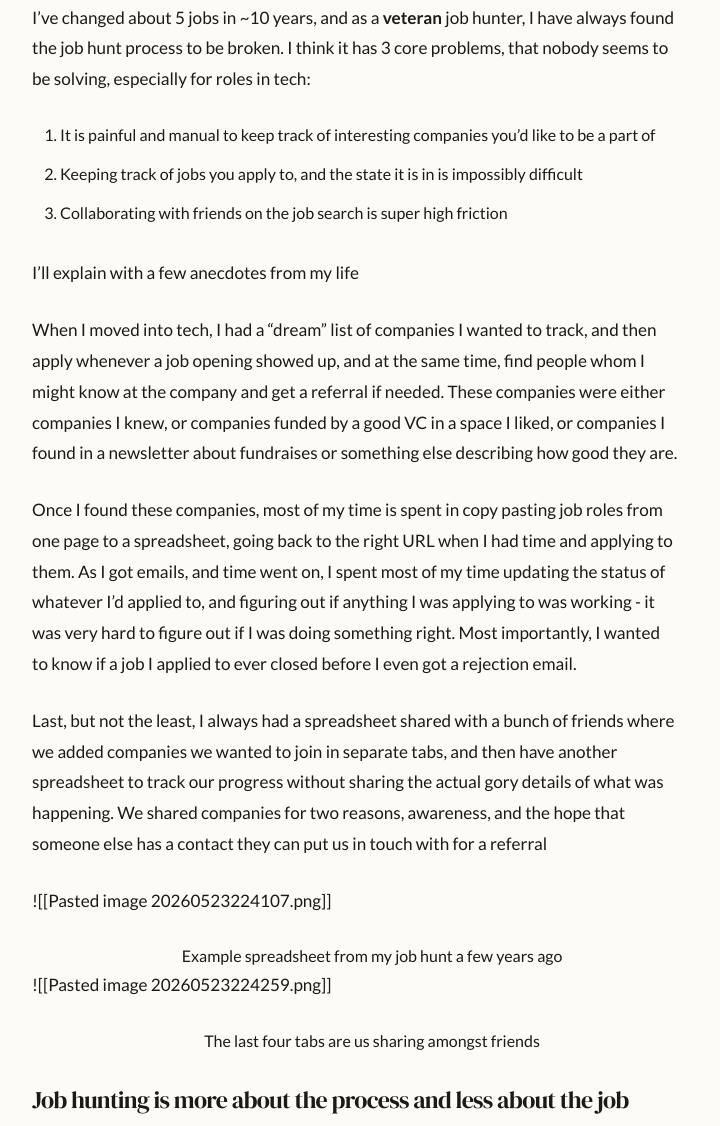
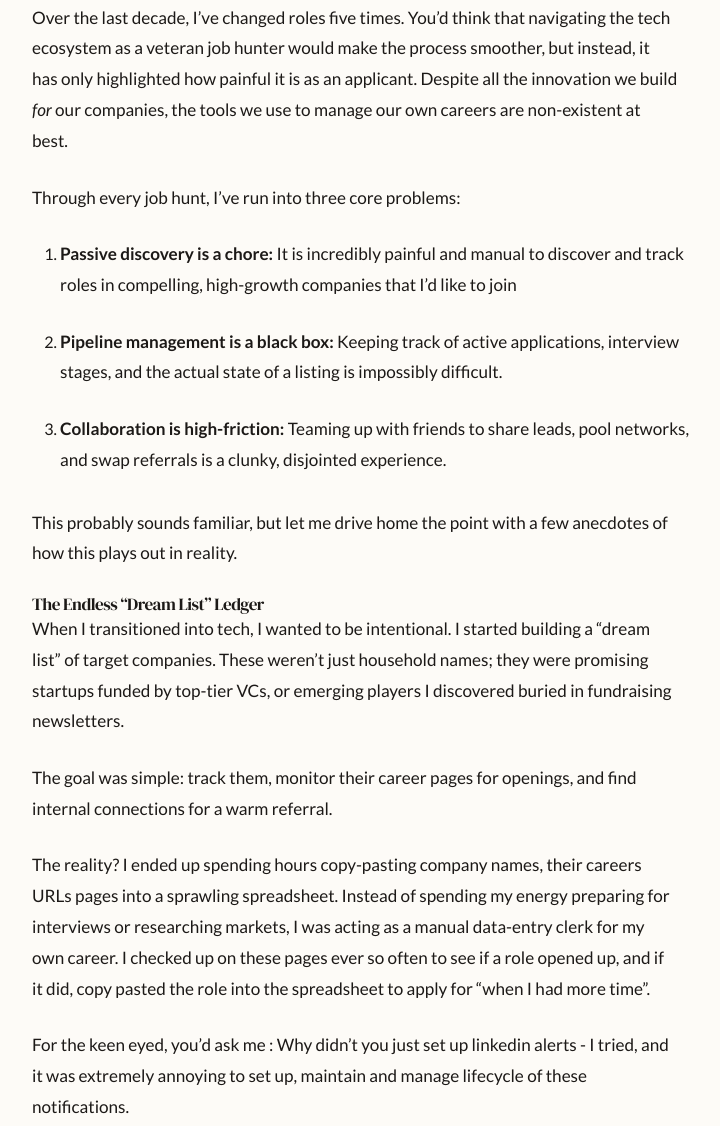
Before and after one commit to akshayrangasai/akshayrangasai.github.io, an Astro site: page /blog/general/relevel-introduction in a window 1280 px wide. Shown: the part 522-1648 px from the top of the page, without its empty margins (268-988 px from the left). Built offline with nearby package versions, Linux system fonts and the light colour scheme; Astro itself is replaced by a stand-in of ours.

Commit message:
added more content

```diff
--- a/src/content/blog/general/Relevel-Introduction.md
+++ b/src/content/blog/general/Relevel-Introduction.md
@@ -11,26 +11,44 @@ updatedDate: Apr 04 2026
 ---
 ### The job finding process is broken
 
-I've changed about 5 jobs in ~10 years, and as a **veteran**  job hunter, I have always found the job hunt process to be broken. I think it has 3 core problems, that nobody seems to be solving, especially for roles in tech:
+Over the last decade, I’ve changed roles five times. You’d think that navigating the tech ecosystem as a veteran job hunter would make the process smoother, but instead, it has only highlighted how painful it is as an applicant. Despite all the innovation we build _for_ our companies, the tools we use to manage our own careers are non-existent at best.
 
-1. It is painful and manual to keep track of interesting companies you'd like to be a part of
-2. Keeping track of jobs you apply to, and the state it is in is impossibly difficult
-3. Collaborating with friends on the job search is super high friction
+Through every job hunt, I’ve run into three core problems:
 
-I'll explain with a few anecdotes from my life
+1. **Passive discovery is a chore:** It is incredibly painful and manual to discover and track roles in compelling, high-growth companies that I'd like to join
 
-When I moved into tech, I had a "dream" list of companies I wanted to track, and then apply whenever a job opening showed up, and at the same time, find people whom I might know at the company and get a referral if needed. These companies were either companies I knew, or companies funded by a good VC in a space I liked, or companies I found in a newsletter about fundraises or something else describing how good they are.
+2. **Pipeline management is a black box:** Keeping track of active applications, interview stages, and the actual state of a listing is impossibly difficult.
 
-Once I found these companies, most of my time is spent in copy pasting job roles from one page to a spreadsheet, going back to the right URL when I had time and applying to them. As I got emails, and time went on, I spent most of my time updating the status of whatever I'd applied to, and figuring out if anything I was applying to was working - it was very hard to figure out if I was doing something right. Most importantly, I wanted to know if a job I applied to ever closed before I even got a rejection email.
+3. **Collaboration is high-friction:** Teaming up with friends to share leads, pool networks, and swap referrals is a clunky, disjointed experience.
 
-Last, but not the least, I always had a spreadsheet shared with a bunch of friends where we added companies we wanted to join in separate tabs, and then have another spreadsheet to track our progress without sharing the actual gory details of what was happening. We shared companies for two reasons, awareness, and the hope that someone else has a contact they can put us in touch with for a referral
+This probably sounds familiar, but let me drive home the point with a few anecdotes of how this plays out in reality.
+
+#### The Endless "Dream List" Ledger
+
+When I transitioned into tech, I wanted to be intentional. I started building a "dream list" of target companies. These weren’t just household names; they were promising startups funded by top-tier VCs, or emerging players I discovered buried in fundraising newsletters.
+
+The goal was simple: track them, monitor their career pages for openings, and find internal connections for a warm referral.
+
+The reality? I ended up spending hours copy-pasting company names, their careers URLs pages into a sprawling spreadsheet. Instead of spending my energy preparing for interviews or researching markets, I was acting as a manual data-entry clerk for my own career. I checked up on these pages ever so often to see if a role opened up, and if it did, copy pasted the role into the spreadsheet to apply for "when I had more time".
+
+For the keen eyed, you'd ask me : Why didn't you just set up linkedin alerts - I tried, and it was extremely annoying to set up, maintain and manage lifecycle of these notifications.
 
 ![[Pasted image 20260523224107.png]]
-<center> Example spreadsheet from my job hunt a few years ago</center>
+<center> Example spreadsheet from my job hunt a few years ago </center>
+#### The Spreadsheet Abyss
+
+Once you actually start applying, the real administrative nightmare begins. My days became consumed by manual updates: moving a row from "Applied" to "First Round," trying to decipher automated emails, and trying to gauge if my strategy was actually working.
+
+The worst part is the radio silence. There is nothing more frustrating than waiting weeks for an update, only to discover through manual checking that the job listing was quietly closed days ago. You’re left wondering if your resume even hit a human desk before the door shut.
+
+#### The Fractional Network
+
+Job hunting shouldn't be a solo sport, there's always one friend who is looking out while you are, and if you're in college, there's definitely more. My friends and I tried to build a massive, shared spreadsheet where we tracked companies we liked across separate tabs, alongside a completely different sheet to track our individual progress without exposing the noisy, day-to-day details of our pipelines.
+
+We did this for two reasons: collective awareness and referral pooling. If a friend had a contact at a company on my radar, that connection was gold. But maintaining this decentralized web of spreadsheets required constant maintenance. The friction was so high that the system eventually collapsed under its own weight.
 
 ![[Pasted image 20260523224259.png]]
 <center> The last four tabs are us sharing amongst friends</center>
-
 
 ### Job hunting is more about the process and less about the job
 
```
